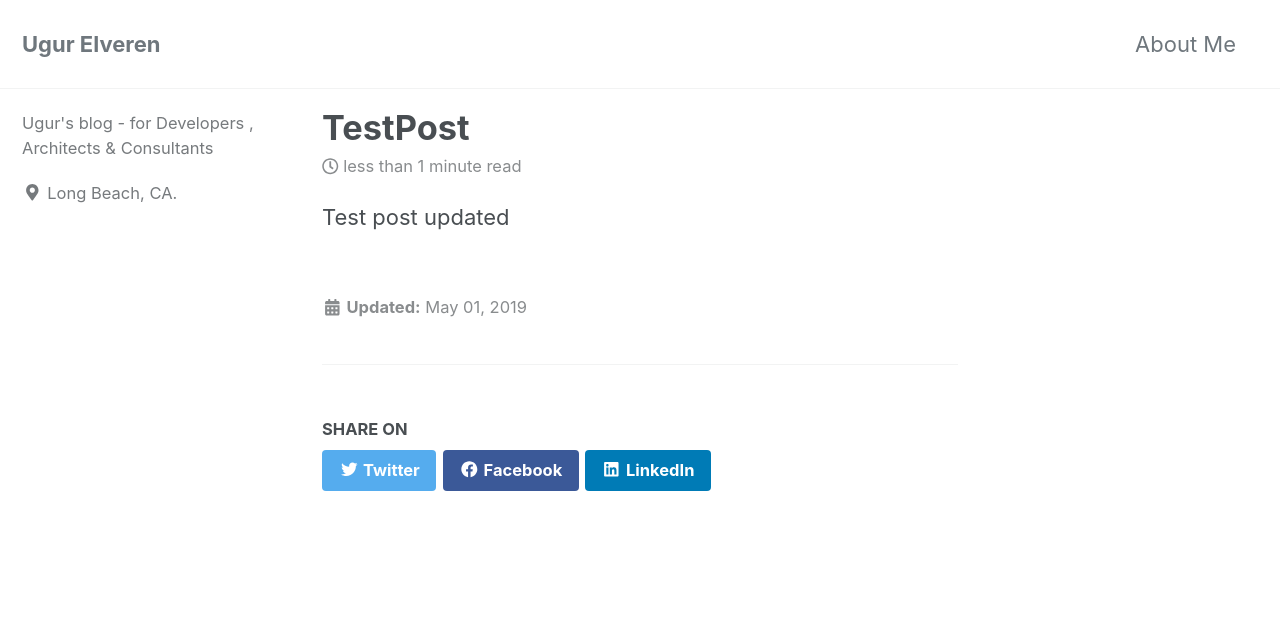
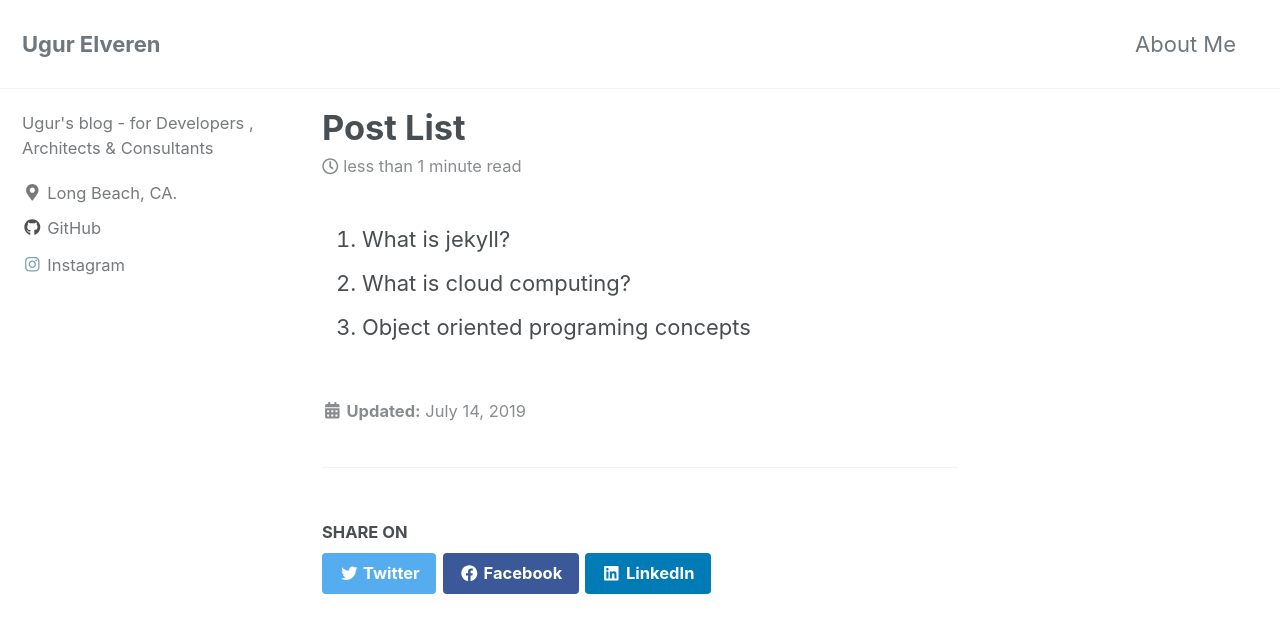
Before and after one commit to ugurelveren/ugurelveren.github.io, a Jekyll site: the page built from _posts/2019-07-14-post-list.md, in a window 1280 px wide and 900 px high. Shown: the top 633 px of the window. Built offline with Jekyll 4.4.1, drawn with Linux system fonts in a browser that asks for light colours; cached includes are drawn as plain includes; nearby versions of some CDN libraries.

Commit message:
added new post

```diff
--- a/_config.yml
+++ b/_config.yml
@@ -94,8 +94,10 @@ author:
       icon: fab fa-fw fa-facebook-square
     - label: GitHub
       icon: fab fa-fw fa-github
+      url: "https://github.com/ugurelveren"
     - label: Instagram
       icon: fab fa-fw fa-instagram
+      url: "https://www.instagram.com/ugur.elveren/"
 footer:
   links:
     - label: Twitter
@@ -104,12 +106,14 @@ footer:
       icon: fab fa-fw fa-facebook-square
     - label: GitHub
       icon: fab fa-fw fa-github
+      url: "https://github.com/ugurelveren"
     - label: GitLab
       icon: fab fa-fw fa-gitlab
     - label: Bitbucket
       icon: fab fa-fw fa-bitbucket
     - label: Instagram
       icon: fab fa-fw fa-instagram
+      url: "https://www.instagram.com/ugur.elveren/"
 include:
   - .htaccess
   - _pages
--- a/_posts/2019-05-01-testpost.md
+++ b/_posts/2019-07-14-post-list.md
@@ -1,5 +1,5 @@
 ---
-title: TestPost
+title: Post List
 layout: single
 author_profile: true
 read_time: true
@@ -8,4 +8,6 @@ share: true
 related: true
 ---
 
-Test post updated
+1. What is jekyll?
+2. What is cloud computing?
+3. Object oriented programing concepts
```
